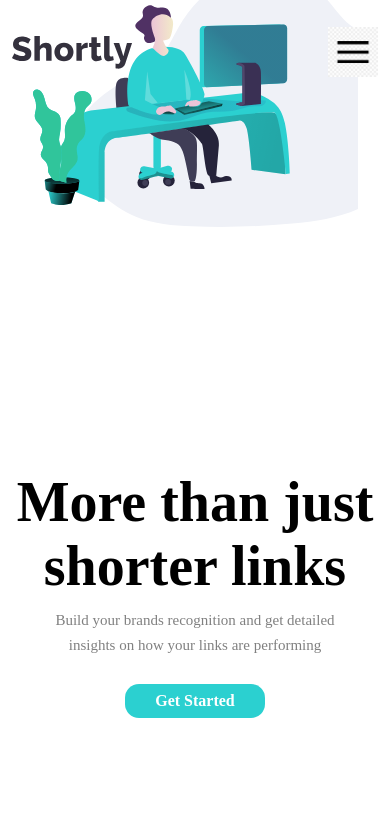
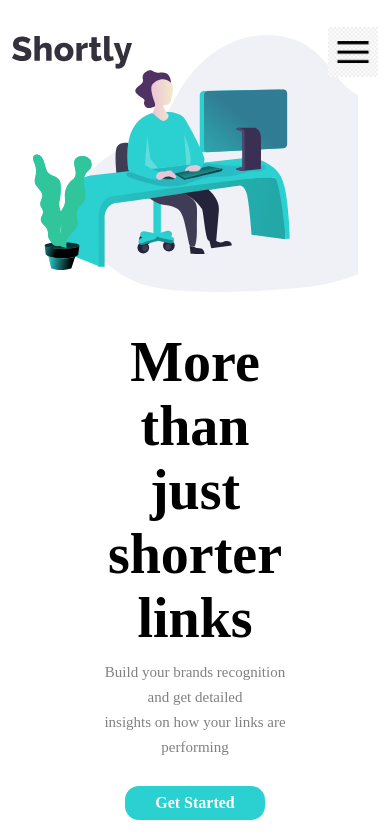
Before and after one commit to Abdullahi03-dev/Link_Shortener, a React (Vite) app: page / in a window 390 px wide. Shown: the top 839 px of the page. Built offline with nearby package versions, Linux system fonts and the light colour scheme.

Commit message:
Update index.css

```diff
--- a/src/index.css
+++ b/src/index.css
@@ -183,7 +183,6 @@ header .div a{
 		display: none;
 	}
 	.banner_text,.banner_img{
-	margin: 6.4em 0;
 	text-align: center;
 }
 .banner_text h1{
```
